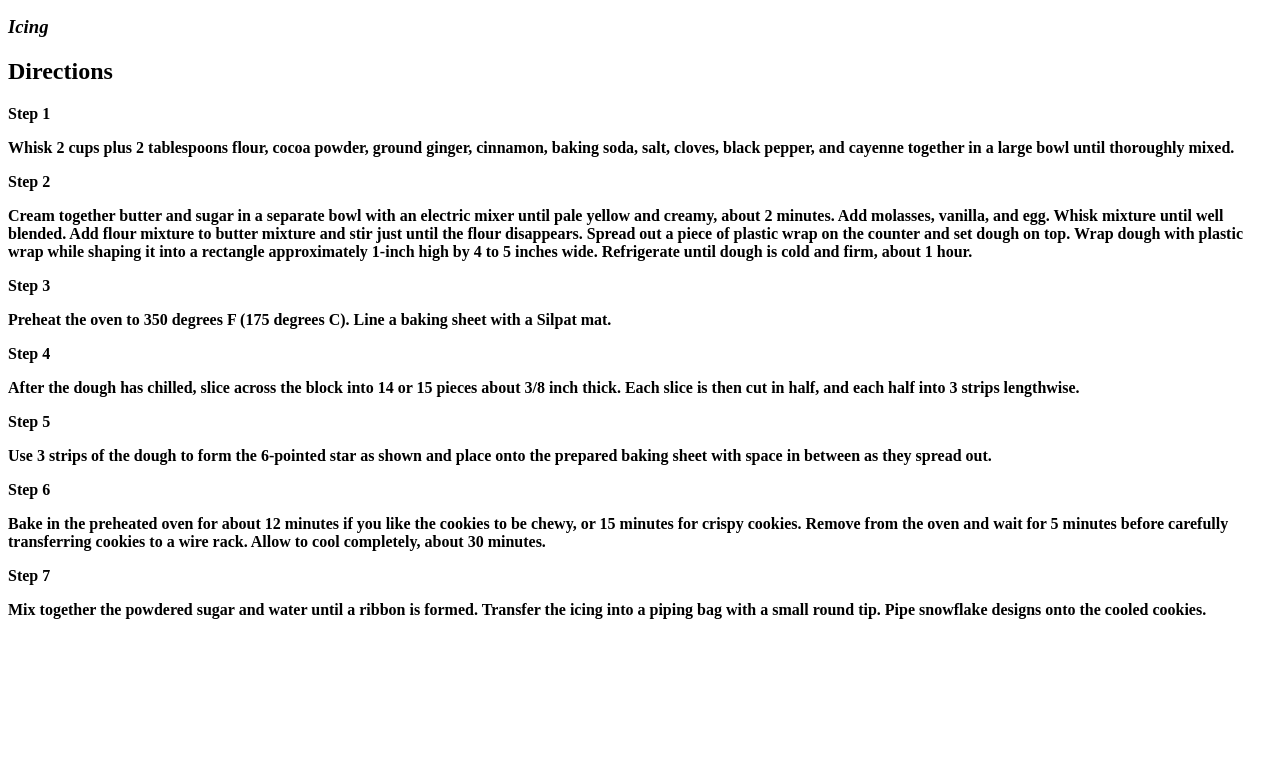
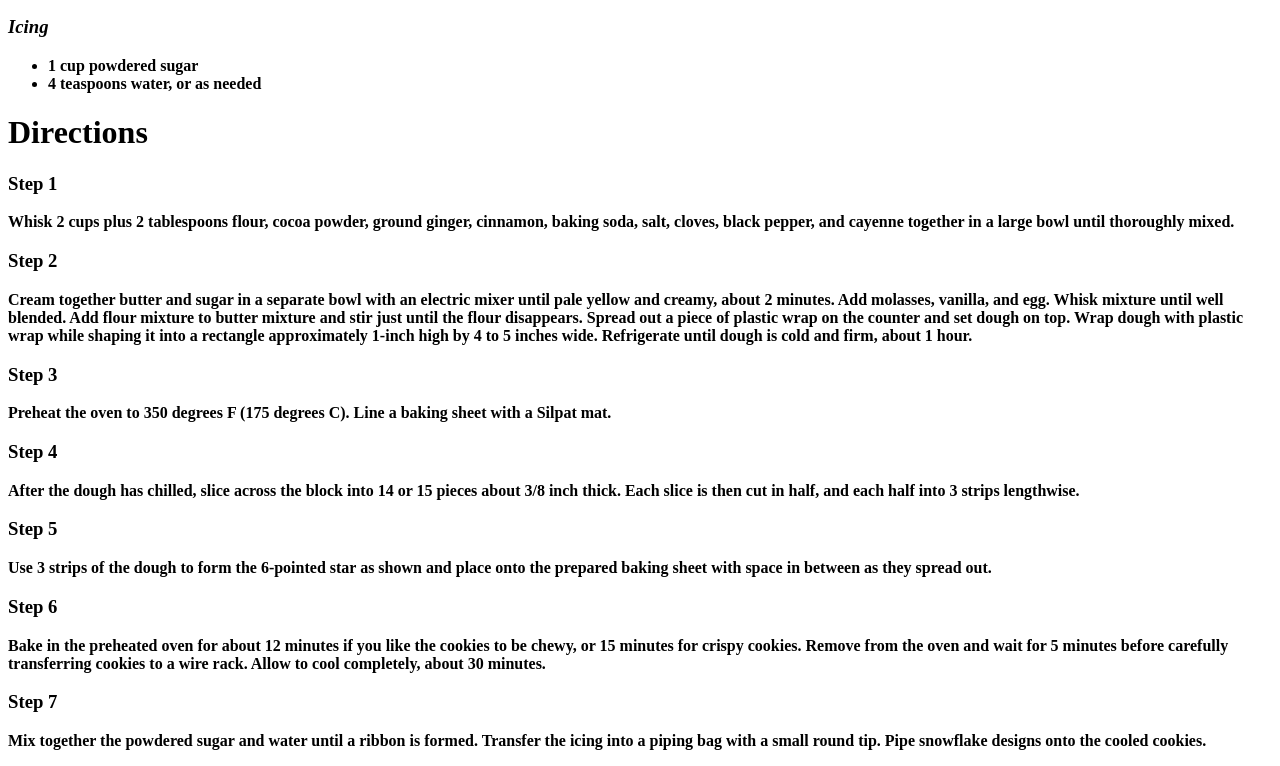
Before and after one commit to MohammedDoesCPUstuff/odin-recipes, a plain HTML site: page recipes/gingerbread-snowflakes.html in a window 1280 px wide. Shown: the part 1644-2410 px from the top of the page. Before the commit the page ends 2279 px from the top, so only its background shows below. Drawn offline with Linux system fonts and the light colour scheme.

Commit message:
added steps to the recipe page, cpu is hot

```diff
--- a/recipes/gingerbread-snowflakes.html
+++ b/recipes/gingerbread-snowflakes.html
@@ -64,28 +64,35 @@
         </ul>
 
     <h3><strong><em>Icing</em></strong></h3>
+        <ul>
 
-    <h2><strong>Directions</strong></h2>
+            <li>1 cup powdered sugar</li>
 
-        <p><strong>Step 1</strong></p>
+            <li>4 teaspoons water, or as needed</li>
+
+        </ul>
+
+    <h1><strong>Directions</strong></h1>
+
+        <h3><strong>Step 1</strong></h3>
         <p>Whisk 2 cups plus 2 tablespoons flour, cocoa powder, ground ginger, cinnamon, baking soda, salt, cloves, black pepper, and cayenne together in a large bowl until thoroughly mixed.</p>
 
-        <p><strong>Step 2</strong></p>
+        <h3><strong>Step 2</strong></h3>
         <p>Cream together butter and sugar in a separate bowl with an electric mixer until pale yellow and creamy, about 2 minutes. Add molasses, vanilla, and egg. Whisk mixture until well blended. Add flour mixture to butter mixture and stir just until the flour disappears. Spread out a piece of plastic wrap on the counter and set dough on top. Wrap dough with plastic wrap while shaping it into a rectangle approximately 1-inch high by 4 to 5 inches wide. Refrigerate until dough is cold and firm, about 1 hour.</p>
 
-        <p><strong>Step 3</strong></p>
+        <h3><strong>Step 3</strong></h3>
         <p>Preheat the oven to 350 degrees F (175 degrees C). Line a baking sheet with a Silpat mat.</p>
 
-        <p><strong>Step 4</strong></p>
+        <h3><strong>Step 4</strong></h3>
         <p>After the dough has chilled, slice across the block into 14 or 15 pieces about 3/8 inch thick. Each slice is then cut in half, and each half into 3 strips lengthwise.</p>        </p>
 
-        <p><strong>Step 5</strong></p>
+        <h3><strong>Step 5</strong></h3>
         <p>Use 3 strips of the dough to form the 6-pointed star as shown and place onto the prepared baking sheet with space in between as they spread out.</p>
 
-        <p><strong>Step 6</strong></p>
+        <h3><strong>Step 6</strong></h3>
         <p>Bake in the preheated oven for about 12 minutes if you like the cookies to be chewy, or 15 minutes for crispy cookies. Remove from the oven and wait for 5 minutes before carefully transferring cookies to a wire rack. Allow to cool completely, about 30 minutes.</p>
 
-        <p><strong>Step 7</strong></p>
+        <h3><strong>Step 7</strong></h3>
         <p>Mix together the powdered sugar and water until a ribbon is formed. Transfer the icing into a piping bag with a small round tip. Pipe snowflake designs onto the cooled cookies.</p>
 
 </body>
```
